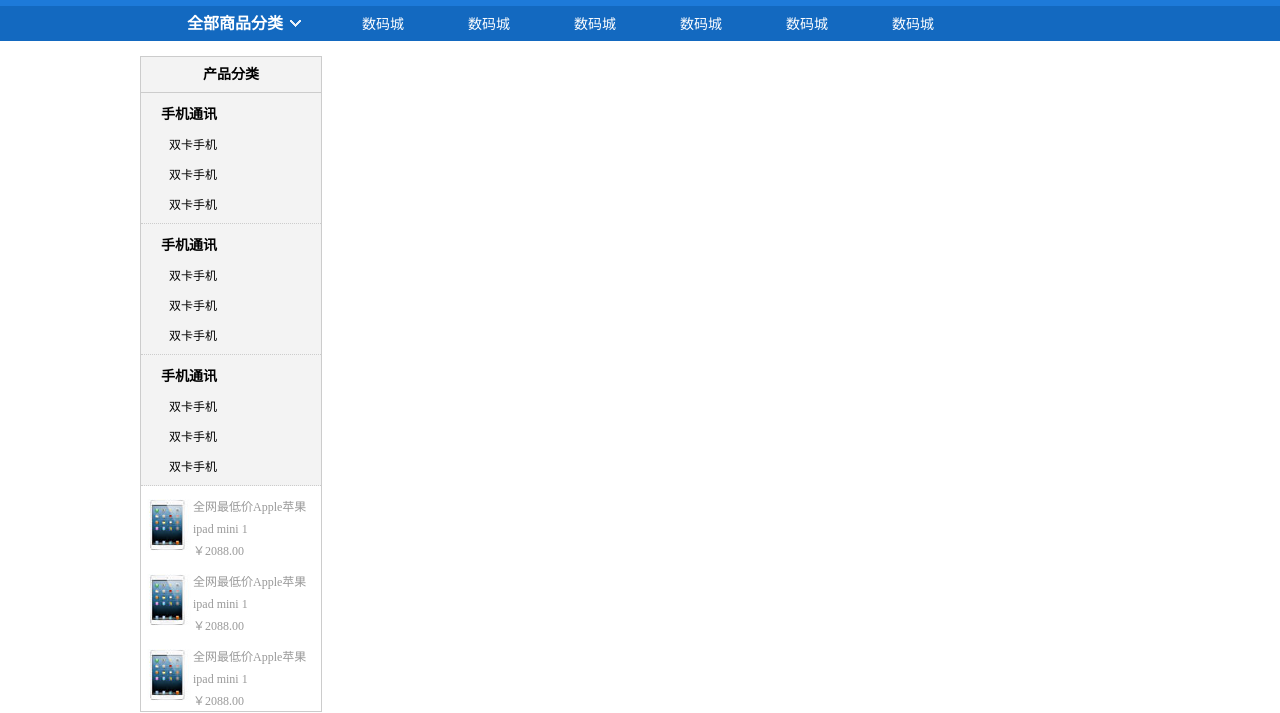
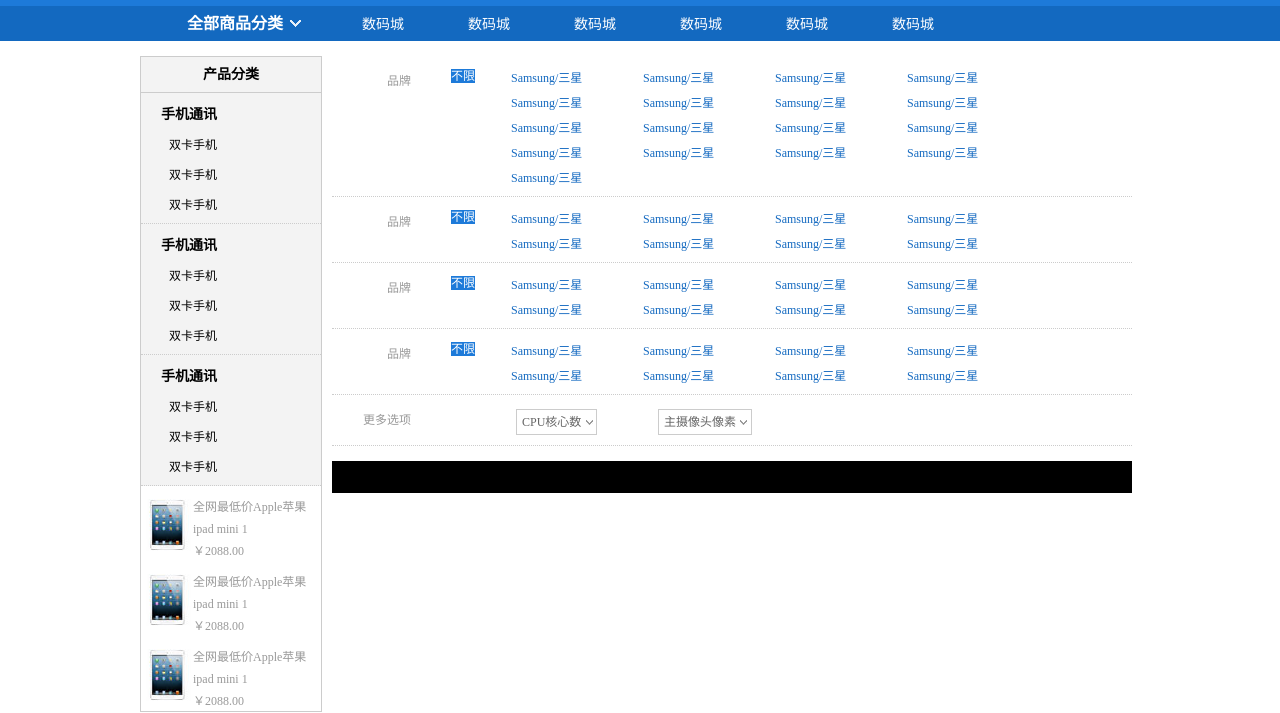
Before and after one commit to Coder-zyc/ds, a plain HTML site: page screen.html in a window 1280 px wide. Shown: the part 110-823 px from the top of the page. Drawn offline with Linux system fonts and the light colour scheme.

Commit message:
筛选页面未完成

```diff
--- a/screen.html
+++ b/screen.html
@@ -59,8 +59,8 @@
     <div class="hr_15"></div>
 
     <div class="product_content">
-        <div class="comWith">
-            <div class="product_content_left">
+        <div class="comWith clearfix">
+            <div class="product_content_left fl">
                 <h3 class="pr_cont_left_title">产品分类</h3>
                 <div class="pr_cont_left_item_box">
                     <div class="pr_cont_left_item  screen_left " >
@@ -118,8 +118,94 @@
 
 
             </div>
-            <div class="product_content_right">
+            <div class="product_content_right fl">
+                <div class="product_content_right_box clearfix">
+                    <h3 class="fl">品牌</h3>
+                    <div class="product_content_right_box_item fl clearfix ">
+                        <span class="">不限</span>
+                        <ul class="fr">
+                            <li>Samsung/三星</li>
+                            <li>Samsung/三星</li>
+                            <li>Samsung/三星</li>
+                            <li>Samsung/三星</li>
+                            <li>Samsung/三星</li>
+                            <li>Samsung/三星</li>
+                            <li>Samsung/三星</li>
+                            <li>Samsung/三星</li>
+                            <li>Samsung/三星</li>
+                            <li>Samsung/三星</li>
+                            <li>Samsung/三星</li>
+                            <li>Samsung/三星</li>
+                            <li>Samsung/三星</li>
+                            <li>Samsung/三星</li>
+                            <li>Samsung/三星</li>
+                            <li>Samsung/三星</li>
+                            <li>Samsung/三星</li>
+                        </ul>
+                    </div>
+                </div>
+                <div class="product_content_right_box clearfix">
+                        <h3 class="fl">品牌</h3>
+                        <div class="product_content_right_box_item fl clearfix ">
+                            <span class="">不限</span>
+                            <ul class="fr">
+                                <li>Samsung/三星</li>
+                                <li>Samsung/三星</li>
+                                <li>Samsung/三星</li>
+                                <li>Samsung/三星</li>
+                                <li>Samsung/三星</li>
+                                <li>Samsung/三星</li>
+                                <li>Samsung/三星</li>
+                                <li>Samsung/三星</li>
+                            </ul>
+                        </div>
+                </div>
+                <div class="product_content_right_box clearfix">
+                        <h3 class="fl">品牌</h3>
+                        <div class="product_content_right_box_item fl clearfix ">
+                            <span class="">不限</span>
+                            <ul class="fr">
+                                <li>Samsung/三星</li>
+                                <li>Samsung/三星</li>
+                                <li>Samsung/三星</li>
+                                <li>Samsung/三星</li>
+                                <li>Samsung/三星</li>
+                                <li>Samsung/三星</li>
+                                <li>Samsung/三星</li>
+                                <li>Samsung/三星</li>
+                            </ul>
+                        </div>
+                </div>
+                <div class="product_content_right_box clearfix">
+                            <h3 class="fl">品牌</h3>
+                            <div class="product_content_right_box_item fl clearfix ">
+                                <span class="">不限</span>
+                                <ul class="fr">
+                                    <li>Samsung/三星</li>
+                                    <li>Samsung/三星</li>
+                                    <li>Samsung/三星</li>
+                                    <li>Samsung/三星</li>
+                                    <li>Samsung/三星</li>
+                                    <li>Samsung/三星</li>
+                                    <li>Samsung/三星</li>
+                                    <li>Samsung/三星</li>
+                                </ul>
+                            </div>
+                </div>
+                <div class="product_content_right_box clearfix">
+                        <h3 class="fl">更多选项</h3>
+                        <div class="product_content_right_box_item fl clearfix ">
+                            <!-- <span class="">不限</span> -->
+                            <ul class="btn fr">
+                                <li><a href="#">CPU核心数</a></li>
+                                <li><a href="#">主摄像头像素</a></li>
+                             </ul>
+                        </div>
+                </div>
+                <div class="hr_15"></div>
+                <div class="choose_bar">
 
+                </div>
             </div>
         </div>
     </div>
--- a/style/main.css
+++ b/style/main.css
@@ -603,3 +603,54 @@ img{
     margin-right: 10px;
     border: 1px solid #ccc;
 }
+.product_content_right{
+    width: 800px;
+
+}
+.product_content_right_box{
+    padding-bottom: 5px;
+    border-bottom: 1px dotted #ccc;
+}
+.product_content_right_box h3{
+    width: 79px;
+    font-size: 12px;
+    color: #999999;
+    padding-top: 15px;
+    text-align: right;
+    font-weight:normal;
+    margin-right: 40px;
+}
+.product_content_right_box_item{
+    width: 680px;
+    padding-top: 10px;
+}
+.product_content_right_box span{
+    background-color: #1d7ad9;
+    color: #fff;
+    font-size: 12px;
+
+
+}
+.product_content_right_box_item ul{
+    width: 620px;
+}
+.product_content_right_box li{
+    float: left;
+    width: 132px;
+    text-align: left;
+    color: #1369c0;
+    font-size: 12px;
+    line-height: 25px;
+}
+.product_content_right_box_item a {
+    border:1px solid #ccc;
+    padding: 5px 15px 5px 5px;
+    background: url(../images/icon/sj_03.jpg) 95% center  no-repeat;
+}
+.btn li{
+    margin: 5px;
+}
+.choose_bar{
+    height: 32px;
+    background: #000;
+}
```
